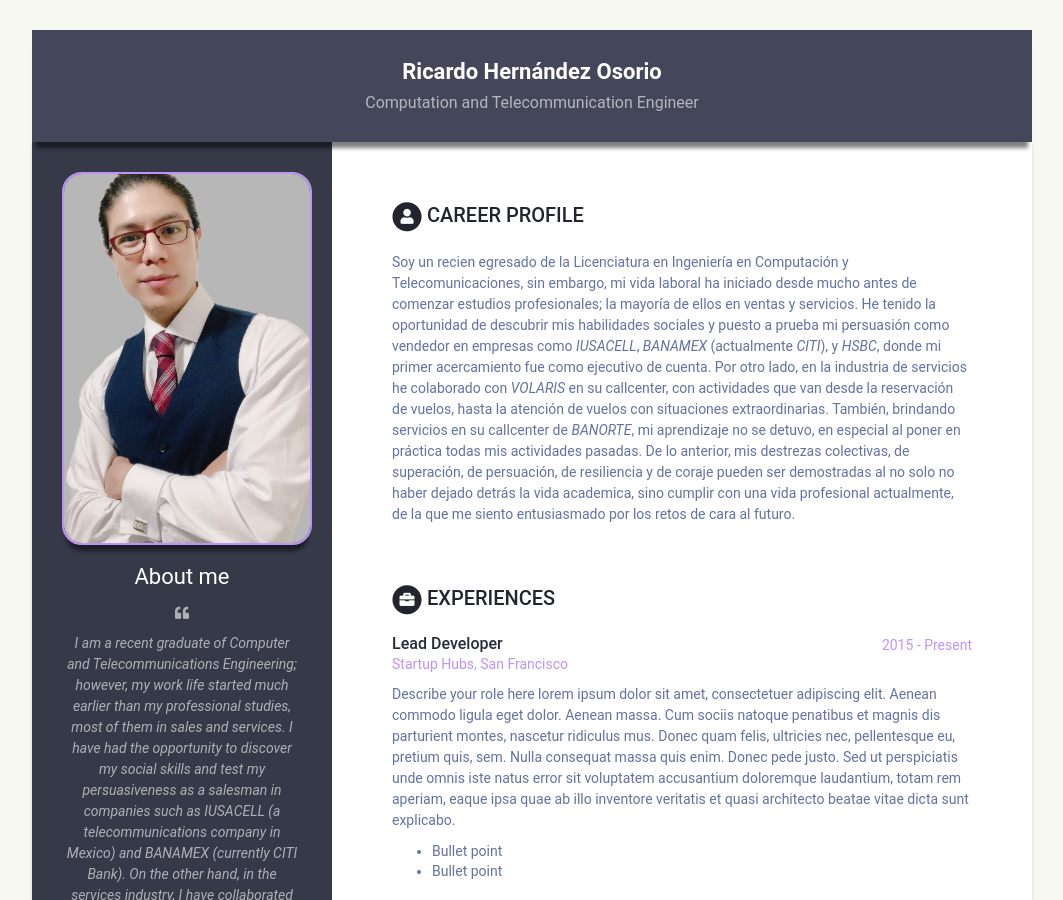
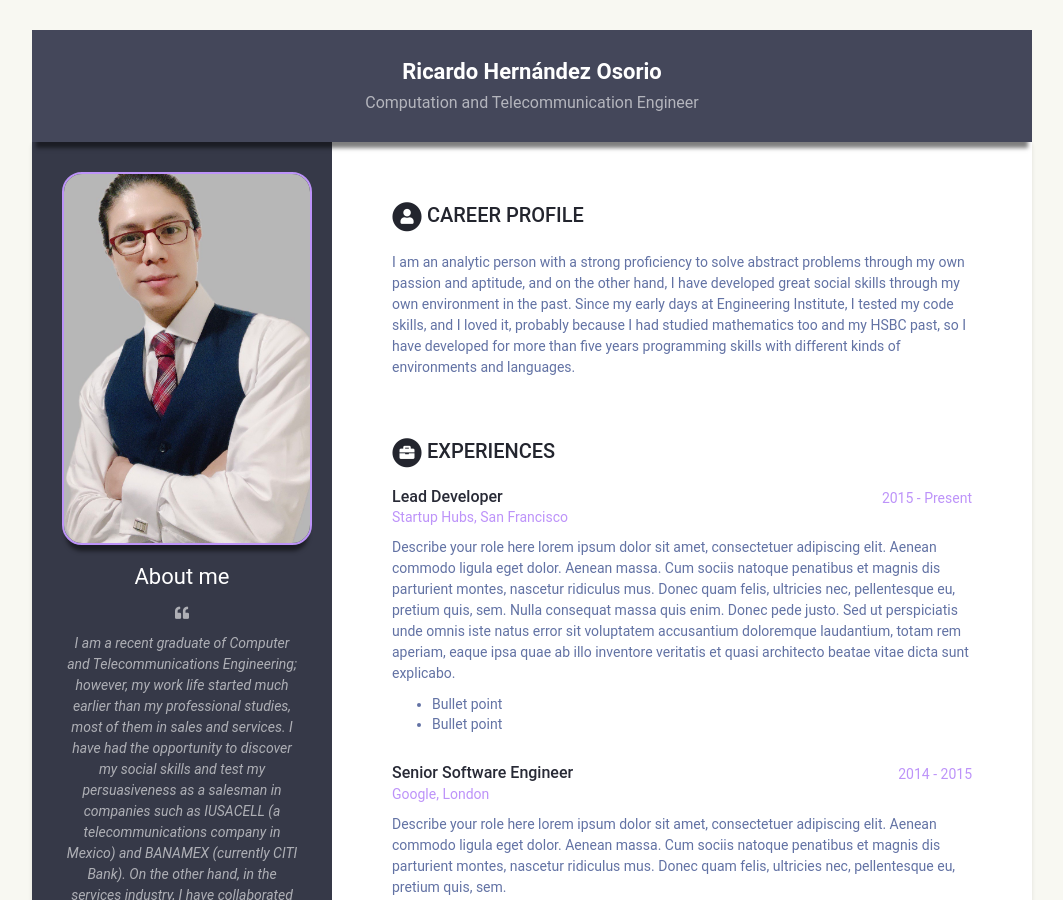
Before and after one commit to RicardoUAMmx/webcode, a Jekyll site: the page built from index.html, in a window 1280 px wide and 900 px high. Shown: the whole window, without its empty margins (108-1171 px from the left). Built offline with Jekyll 4.4.1, drawn with Linux system fonts in a browser that asks for light colours.

Commit message:
experimental cv-theme

```diff
--- a/_data/data.yml
+++ b/_data/data.yml
@@ -78,22 +78,13 @@ sidebar:
 career-profile:
     title: Career Profile
     summary: |
-      Soy un recien egresado de la Licenciatura en Ingeniería en Computación y
-      Telecomunicaciones, sin embargo, mi vida laboral ha iniciado desde mucho
-      antes de comenzar estudios profesionales; la mayoría de ellos en ventas y
-      servicios. He tenido la oportunidad de descubrir mis habilidades sociales
-      y puesto a prueba mi persuasión como vendedor en empresas como
-      _IUSACELL_, _BANAMEX_ (actualmente _CITI_), y _HSBC_, donde mi primer
-      acercamiento fue como ejecutivo de cuenta. Por otro lado, en la industria
-      de servicios he colaborado con _VOLARIS_ en su callcenter, con
-      actividades que van desde la reservación de vuelos, hasta la atención de
-      vuelos con situaciones extraordinarias. También, brindando servicios en
-      su callcenter de _BANORTE_, mi aprendizaje no se detuvo, en especial al
-      poner en práctica todas mis actividades pasadas. De lo anterior, mis
-      destrezas colectivas, de superación, de persuación, de resiliencia y de
-      coraje pueden ser demostradas al no solo no haber dejado detrás la vida
-      academica, sino cumplir con una vida profesional actualmente, de la que
-      me siento entusiasmado por los retos de cara al futuro.
+      I am an analytic person with a strong proficiency to solve abstract
+      problems through my own passion and aptitude, and on the other hand, I
+      have developed great social skills through my own environment in the
+      past. Since my early days at Engineering Institute, I tested my code
+      skills, and I loved it, probably because I had studied mathematics too
+      and my HSBC past, so I have developed for more than five years
+      programming skills with different kinds of environments and languages.
 education:
     title: Education
     info:
```
